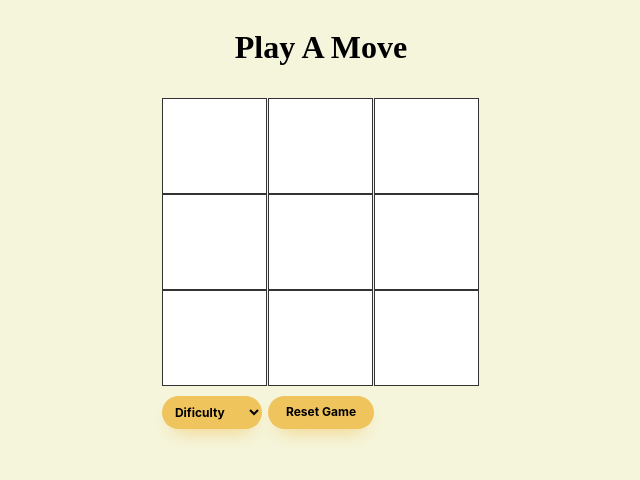
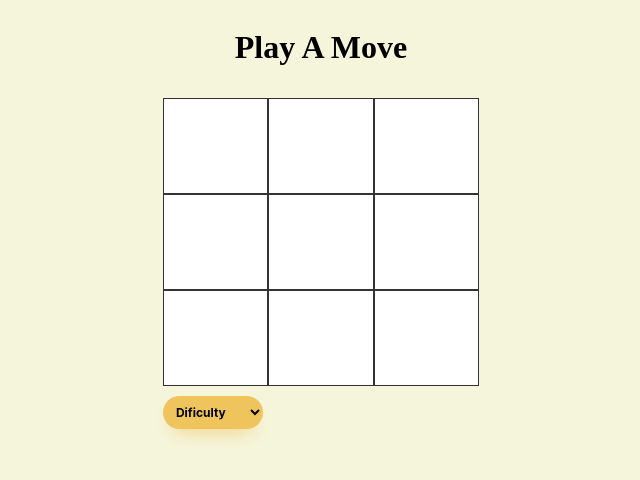
Before and after one commit to r-mahoney/tic-tac-toe, an Angular app: page / in a window 1280 px wide. Shown: the top 480 px of the page, without its empty margins (319-959 px from the left). Built offline with nearby package versions, Linux system fonts and the light colour scheme.

Commit message:
changed conditional button logic

```diff
--- a/src/app/app.component.html
+++ b/src/app/app.component.html
@@ -3,5 +3,5 @@
   <h1 *ngIf="!gameService.gameState && gameService.winner" [ngClass]="winnerFunc()">
     {{ gameService.winner }}
   </h1>
-  <app-game-board [gameState]="gameService.gameState"></app-game-board>
+  <app-game-board [gameState]="gameService.gameState" [round]="gameService.round"></app-game-board>
 </div>
--- a/src/app/components/game-board/game-board.component.html
+++ b/src/app/components/game-board/game-board.component.html
@@ -12,14 +12,14 @@
   </select> -->
 
 
-    <select #difficulty (change)="setGameDifficulty(difficulty.value)" class="difficulty">
+    <select #difficulty (change)="setGameDifficulty(difficulty.value)" class="difficulty" *ngIf="round === 0 || !gameState">
       <option default selected disabled>Dificulty</option>
       <option>Winnable</option>
       <option>Unbeatable</option>
     </select>
 
 
-    <button class="resetButton" (click)="onResetGame()">
+    <button class="resetButton" (click)="onResetGame()" *ngIf="!gameState">
       Reset Game
     </button>
 
--- a/src/app/components/game-board/game-board.component.ts
+++ b/src/app/components/game-board/game-board.component.ts
@@ -9,6 +9,7 @@ import { GameService } from 'src/app/services/game-service.service';
 export class GameBoardComponent implements OnInit {
   board: string[] = [];
   @Input() gameState: boolean = true;
+  @Input() round: number = 0;
   @Output() resetGame: EventEmitter<any> = new EventEmitter();
 
   constructor(private gameService: GameService) {}
@@ -27,6 +28,5 @@ export class GameBoardComponent implements OnInit {
 
   setGameDifficulty(value: string) {
     this.gameService.setGameDifficulty(value);
-    console.log(this.gameService.difficulty);
   }
 }
--- a/src/app/services/game-service.service.ts
+++ b/src/app/services/game-service.service.ts
@@ -32,7 +32,6 @@ export class GameService {
 
   setGameDifficulty(value: string) {
     this.difficulty = value;
-    console.log(this.difficulty);
   }
 
   changePlayer() {
```
